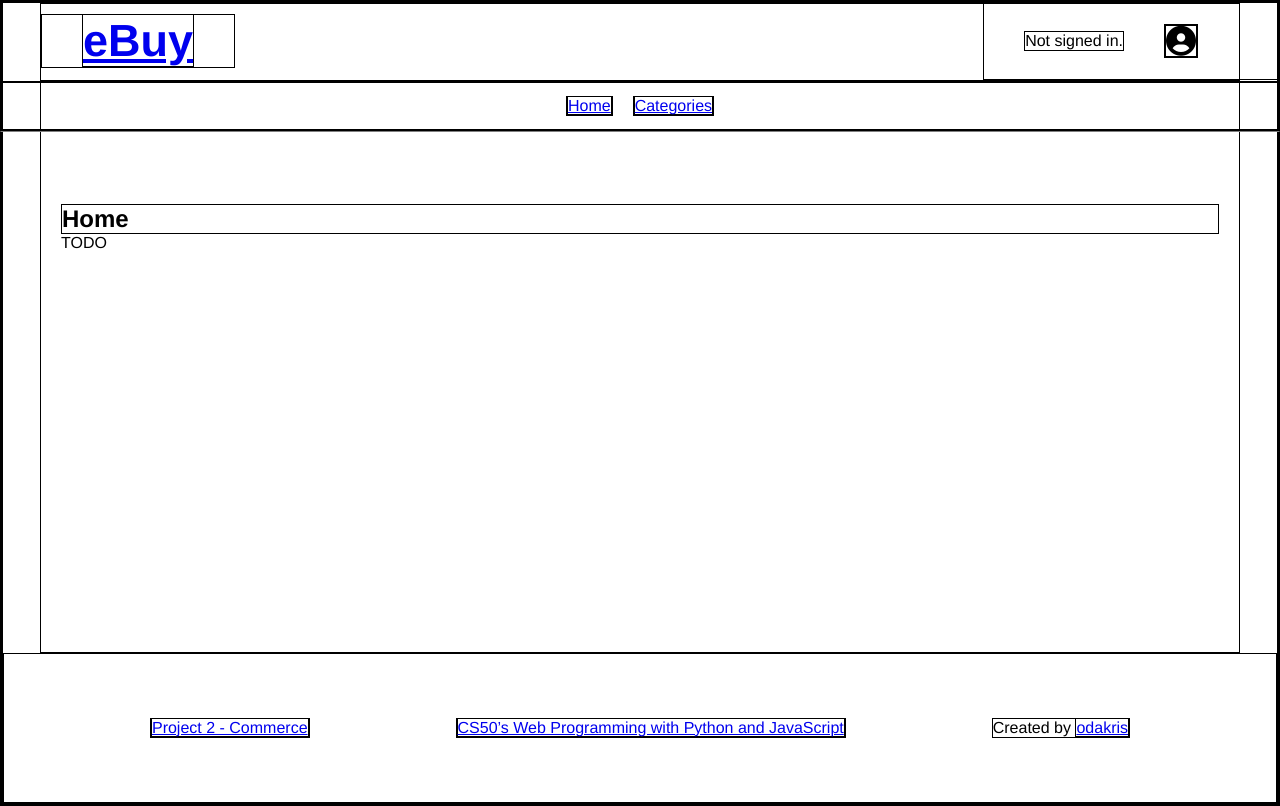
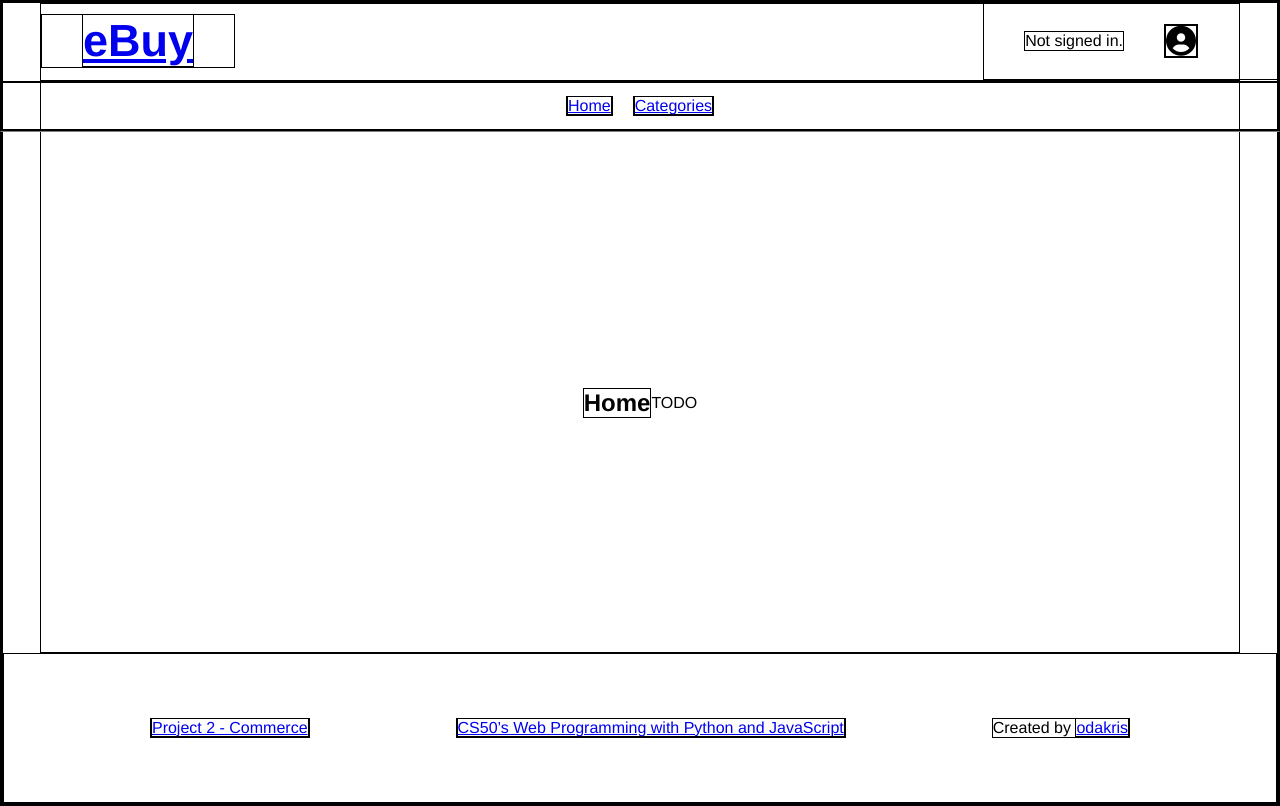
Before and after one commit to odakris/e-commerce, a Django app: page / in a window 1280 px wide. Run offline with Django 3.2, Linux system fonts and the light colour scheme; some libraries are stand-ins or nearby versions.

Commit message:
Add flex to container

```diff
--- a/auctions/templates/auctions/layout.html
+++ b/auctions/templates/auctions/layout.html
@@ -70,7 +70,7 @@
         </div>
 
         <!-- <hr> -->
-        <div class="container">
+        <div class="container flex">
             {% block body %}
             {% endblock %}
         </div>
```
